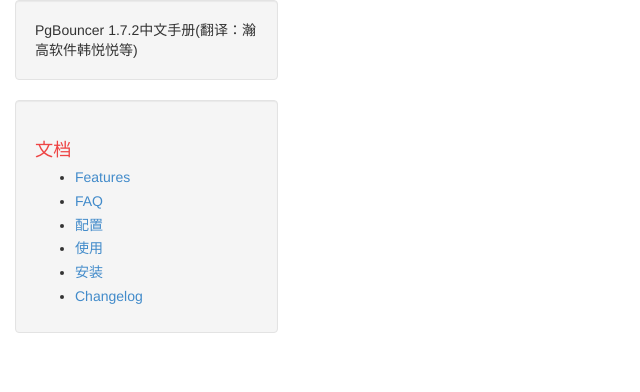
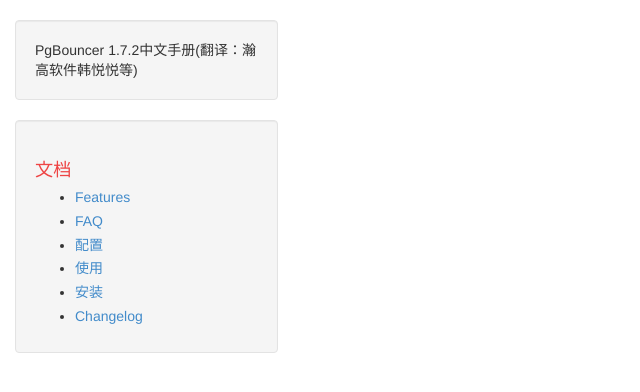
Before and after one commit to postgres-cn/pgbouncer-doc, a Jekyll site: the page built from index.html, in a window 1280 px wide. Shown: the top 392 px of the page, without its empty margins (0-640 px from the left). Built offline with Jekyll 4.4.1, drawn with Linux system fonts in a browser that asks for light colours; the list of posts is cut into pages by our own code.

Commit message:
调整body边距

```diff
--- a/css/theme.css
+++ b/css/theme.css
@@ -1,7 +1,7 @@
-/*body {
-    padding-top: 60px;
-    padding-bottom: 60px;
-}*/
+body {
+    padding-top: 20px;
+    padding-bottom: 20px;
+}
 
 .copyright {
     color: #ffffff;
```
